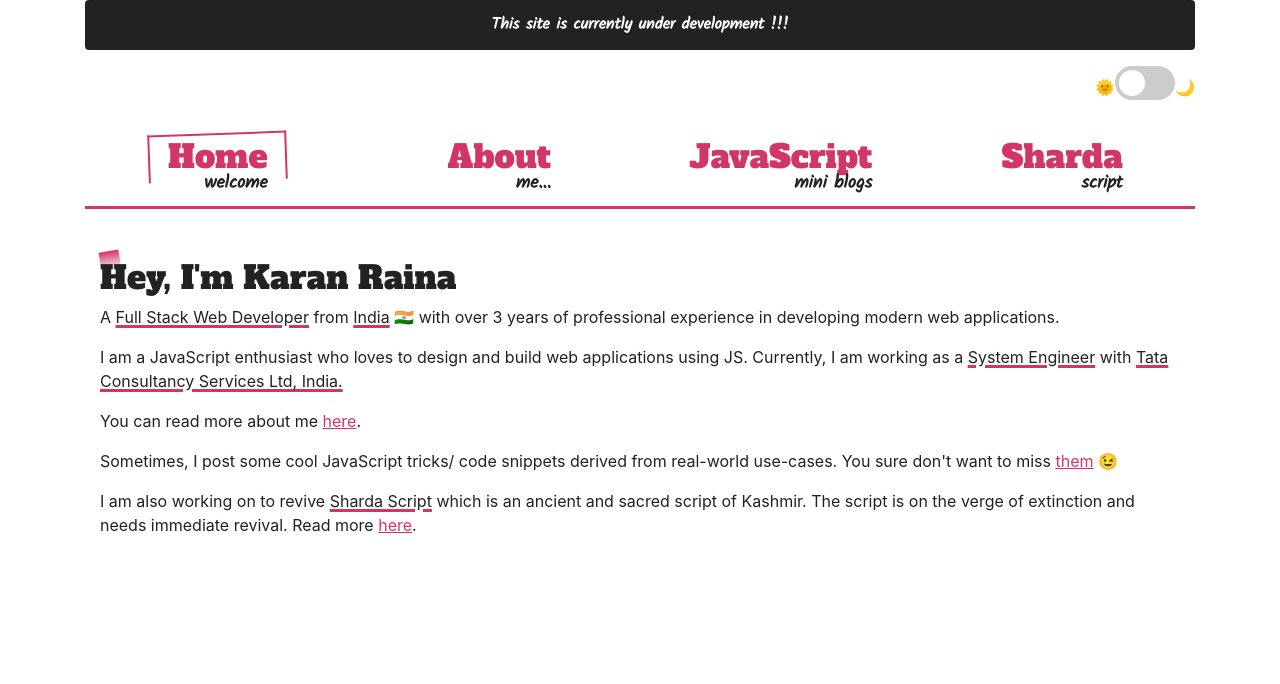
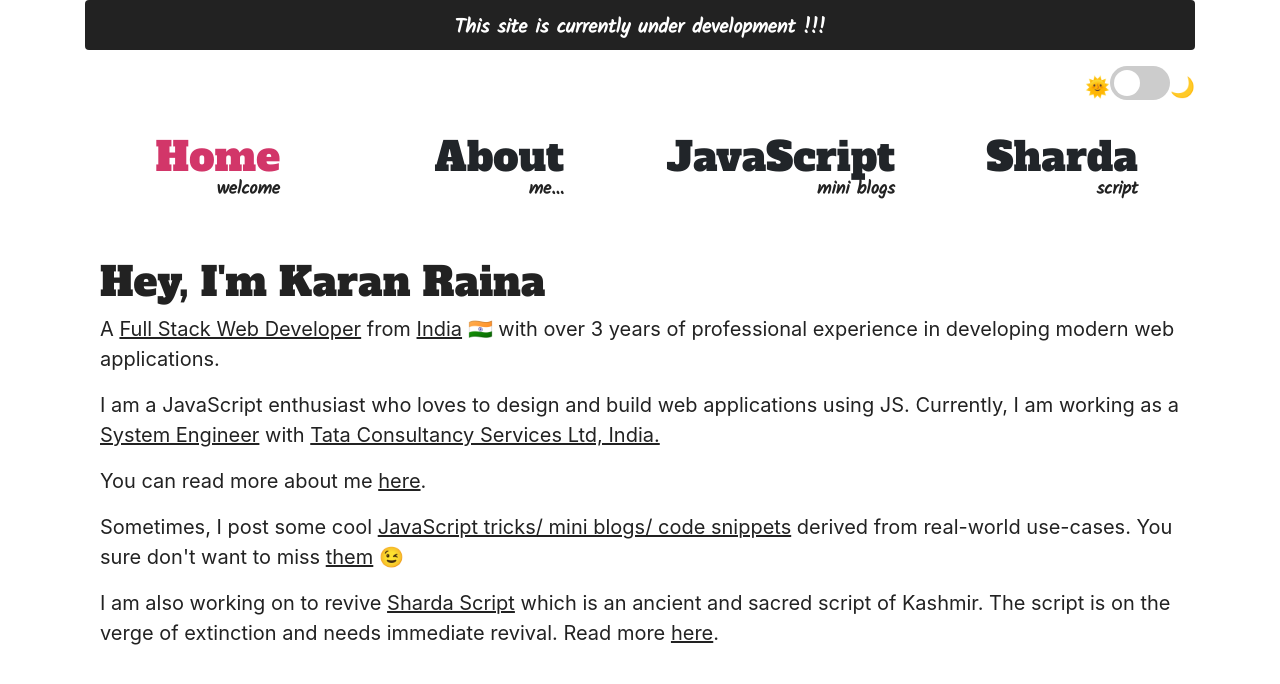
Before and after one commit to karankraina/karankraina, an Angular app: page / in a window 1280 px wide. Shown: the top 684 px of the page. Built offline with nearby package versions, Linux system fonts and the light colour scheme.

Commit message:
Fix underline thickness and font-size

```diff
--- a/src/app/components/homepage/homepage.component.html
+++ b/src/app/components/homepage/homepage.component.html
@@ -14,7 +14,7 @@
                 You can read more about me <a routerLink="about">here</a>.
             </p>
             <p>
-                Sometimes, I post some cool JavaScript tricks/ code snippets derived from real-world use-cases. You sure don't want to miss <a routerLink="about">them</a> 😉
+                Sometimes, I post some cool <span class="underline">JavaScript tricks/ mini blogs/ code snippets</span> derived from real-world use-cases. You sure don't want to miss <a routerLink="about">them</a> 😉
             </p>
             <p>
                 I am also working on to revive <span class="underline">Sharda Script</span> which is an ancient and sacred script of Kashmir. The script is on the verge of extinction and needs immediate revival. Read more <a routerLink="sharda">here</a>.
--- a/src/app/components/javascript/blog/blog.component.css
+++ b/src/app/components/javascript/blog/blog.component.css
@@ -14,3 +14,7 @@
     border-radius: 20px;
     color: #000;
 }
+
+.loader {
+    text-align: center;
+}
--- a/src/app/components/javascript/blog/blog.component.html
+++ b/src/app/components/javascript/blog/blog.component.html
@@ -16,5 +16,5 @@
 </div>
 
 <ng-template #loadingScreen>
-    <h4>Loading...</h4>
+    <h4 class="loader">Content is being loaded 🔥</h4>
 </ng-template>
--- a/src/app/components/javascript/javascript.component.css
+++ b/src/app/components/javascript/javascript.component.css
@@ -0,0 +1,3 @@
+.loader {
+    text-align: center;
+}
--- a/src/app/components/javascript/javascript.component.html
+++ b/src/app/components/javascript/javascript.component.html
@@ -6,5 +6,5 @@
     <router-outlet></router-outlet>
 </div>
 <ng-template #loadingScreen>
-    <h4>Loading...</h4>
+    <h4 class="loader">fetching cool blogs for you...</h4>
 </ng-template>
--- a/src/styles.css
+++ b/src/styles.css
@@ -12,7 +12,6 @@ body.light {
     --backgroundSecondaryColor: #f9fafb;
     --textNormal: #222;
     --textTitle: #222;
-    --linkColor: #d23669;
     --highlightPrimaryBackground: #fdbcd1;
     --highlightSecondaryBackground: #FFF;
     --highlightText: #d23669;
@@ -41,6 +40,7 @@ html {
 body {
     box-sizing: border-box;
     background-color: var(--backgroundPrimaryColor);
+    font-size: 20px;
 }
 
 *, *::before, *::after {
@@ -76,5 +76,5 @@ a {
 .underline {
     text-decoration: underline;
     text-decoration-color: var(--linkColor);
-    text-decoration-thickness: 3px;
+    text-decoration-thickness: 2px;
 }
```
